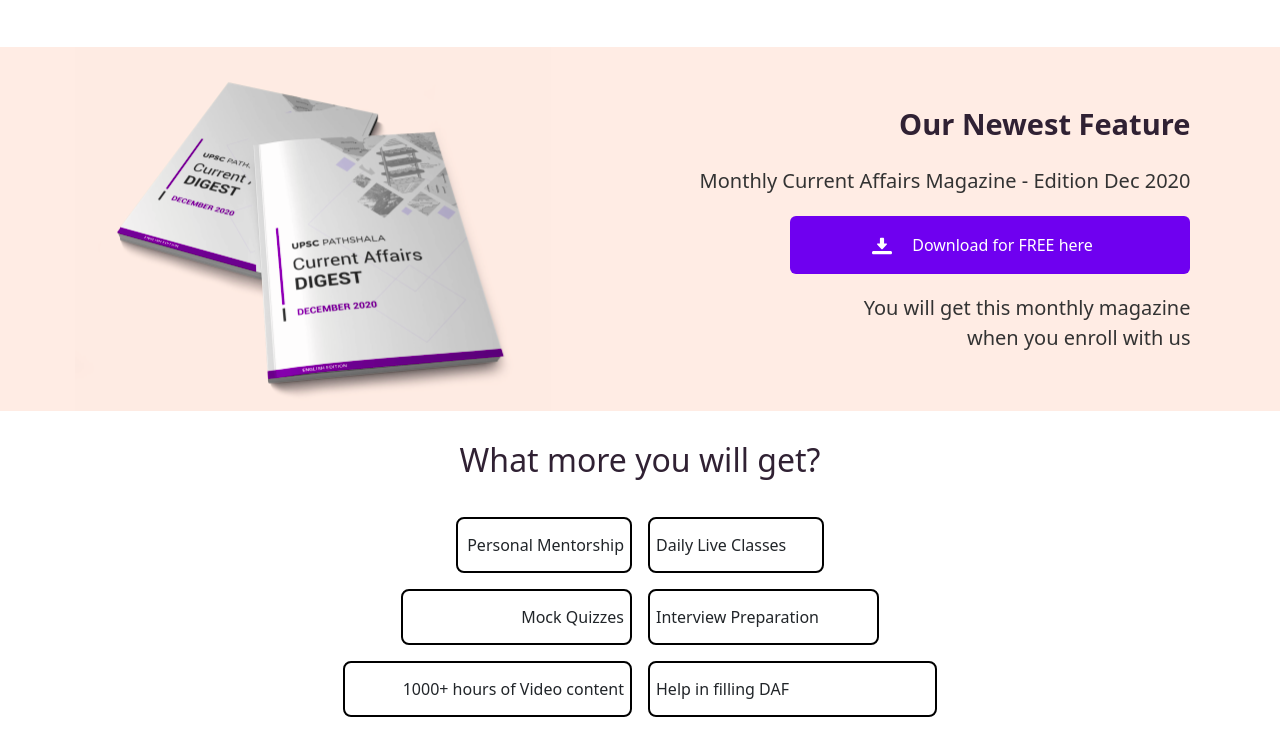
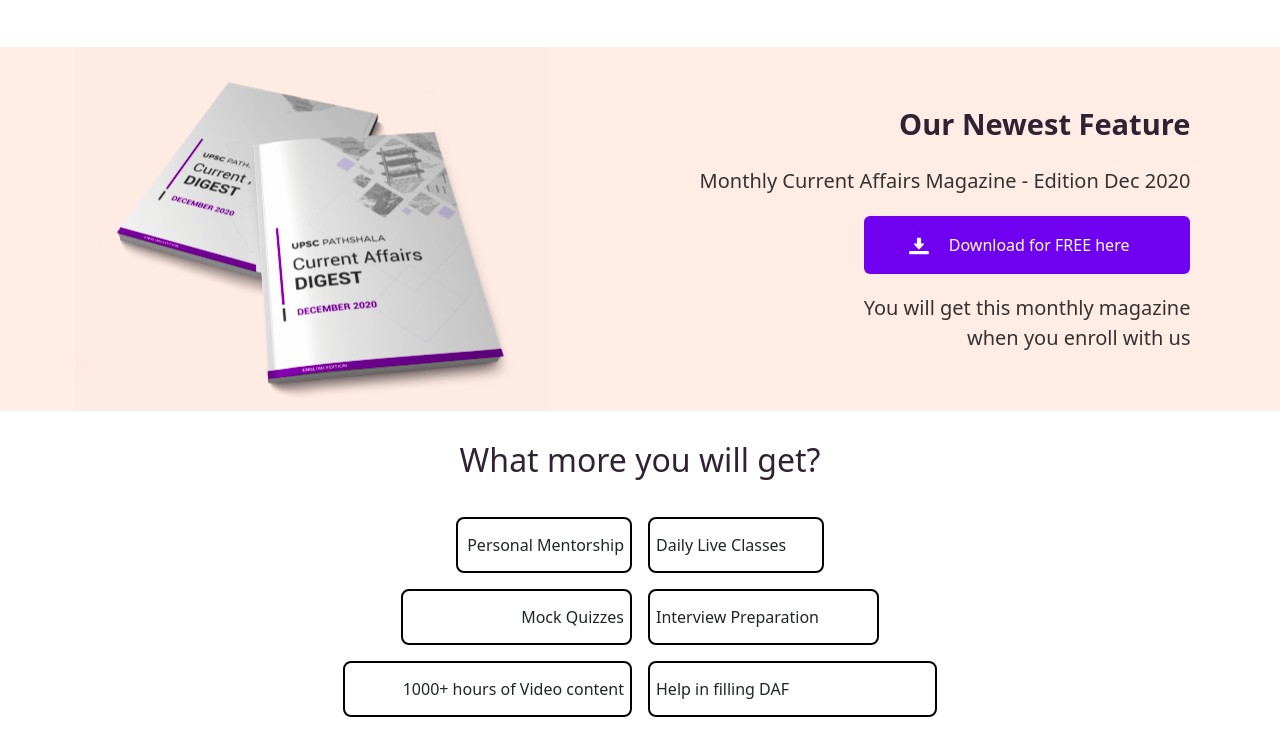
Before and after one commit to Neelam618/UPSC-Pathshala-Task, a website: page thankyou.html in a window 1280 px wide. Shown: the part 1317-2046 px from the top of the page. Drawn offline with nearby package versions, Linux system fonts and the light colour scheme.

Commit message:
Revert button change

```diff
--- a/scss/thankyou.scss
+++ b/scss/thankyou.scss
@@ -125,18 +125,13 @@
                 width: 100%;
             }
         }
-        a{
-            text-decoration: none;
-        }
         .mg-download-btn {
             background-color: #6f00f0;
             color: white;
             padding: 17px 45px;
             border: none;
             border-radius: 6px;
-            width: 400px;
-            margin: 1.2em 0 1.2em auto;
-            // margin-right: 0!important;
+            margin: 1.2em 0;
             img {
                 width: 20px;
             }
--- a/thankyou.html
+++ b/thankyou.html
@@ -81,10 +81,10 @@
                 <div class="newest-img d-lg-none">
                     <img src="img/upsc-books.png" alt="books">
                 </div>
-                <a href="" class="mg-download-btn d-block text-center mr-auto mr-md-0">
+                <button class="mg-download-btn">
                     <img src="img/download.svg">
-                    <span class="mx-auto mx-lg-3">Download for FREE here</span>
-                </a>
+                    <span class="mx-3">Download for FREE here</span>
+                </button>
                 <div class="subtitle mb-4">You will get this monthly magazine <br class="d-none d-lg-inline">when you enroll with us</div>
             </div>
         </div>
```
Also changed, not shown: css/thankyou.css.
